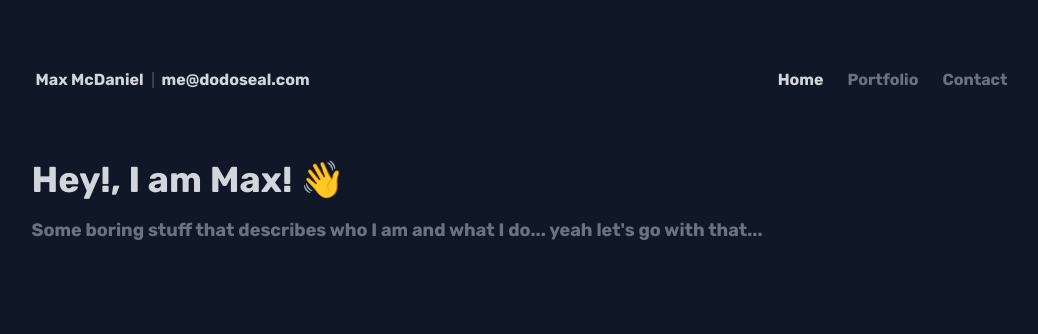
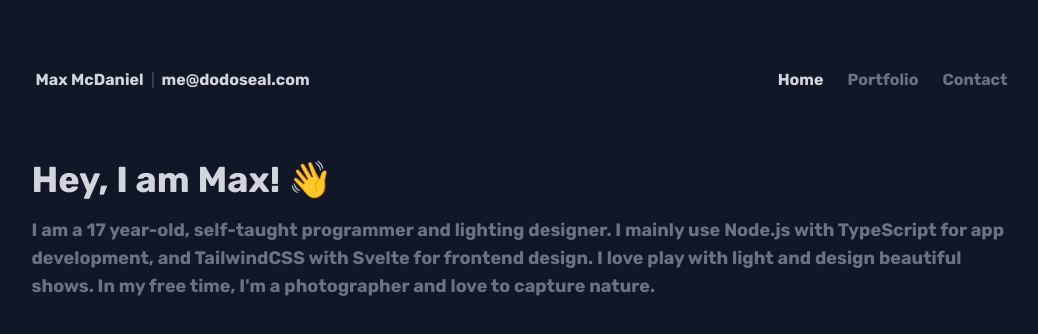
Before and after one commit to DodoSeal/dodoseal.github.io, a SvelteKit app: page / in a window 1280 px wide. Shown: the top 334 px of the page, without its empty margins (113-1151 px from the left). Built offline with nearby package versions, Linux system fonts and the light colour scheme.

Commit message:
Feat: Load `about-me.txt` for landing page

```diff
--- a/src/routes/+page.svelte
+++ b/src/routes/+page.svelte
@@ -2,12 +2,12 @@
 	import Footer from "$lib/assets/Footer.svelte";
 	import Navbar from "$lib/assets/Navbar.svelte";
 	import PageTitle from "$lib/assets/PageTitle.svelte";
-	import { onMount } from "svelte";
+	import aboutMe from '$lib/assets/about-me.txt?raw';
 </script>
 
 <div class="main-wrapper">
     <Navbar />
-    <PageTitle title="Hey!, I am Max! 👋" description="Some boring stuff that describes who I am and what I do... yeah let's go with that..."/>
+    <PageTitle title="Hey, I am Max! 👋" description={aboutMe}/>
     <div class="main-content center-content">
         <!-- Stuff about me goes here btw -->
     </div>
```
Also changed, not shown: src/lib/assets/about-me.txt (added).
